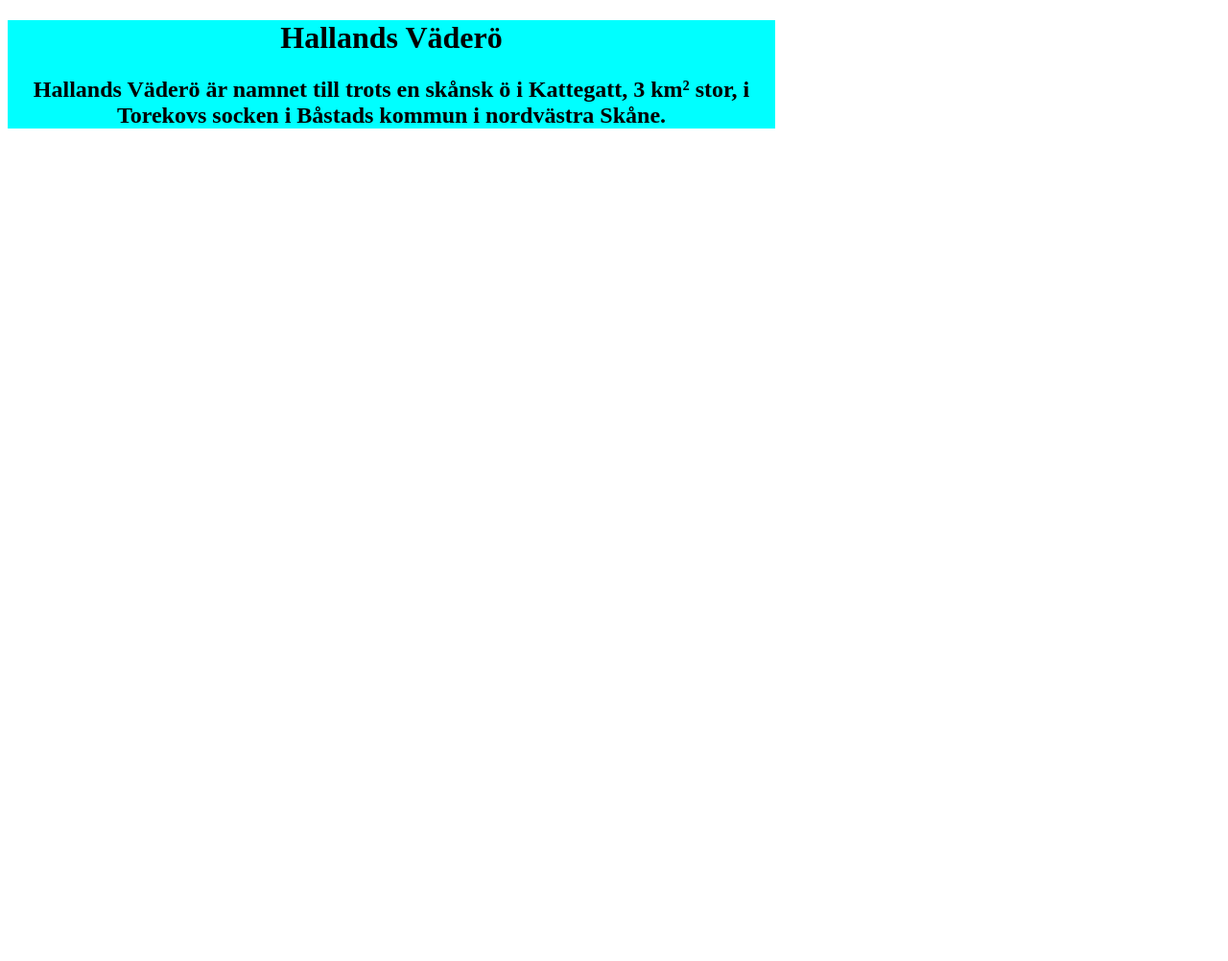
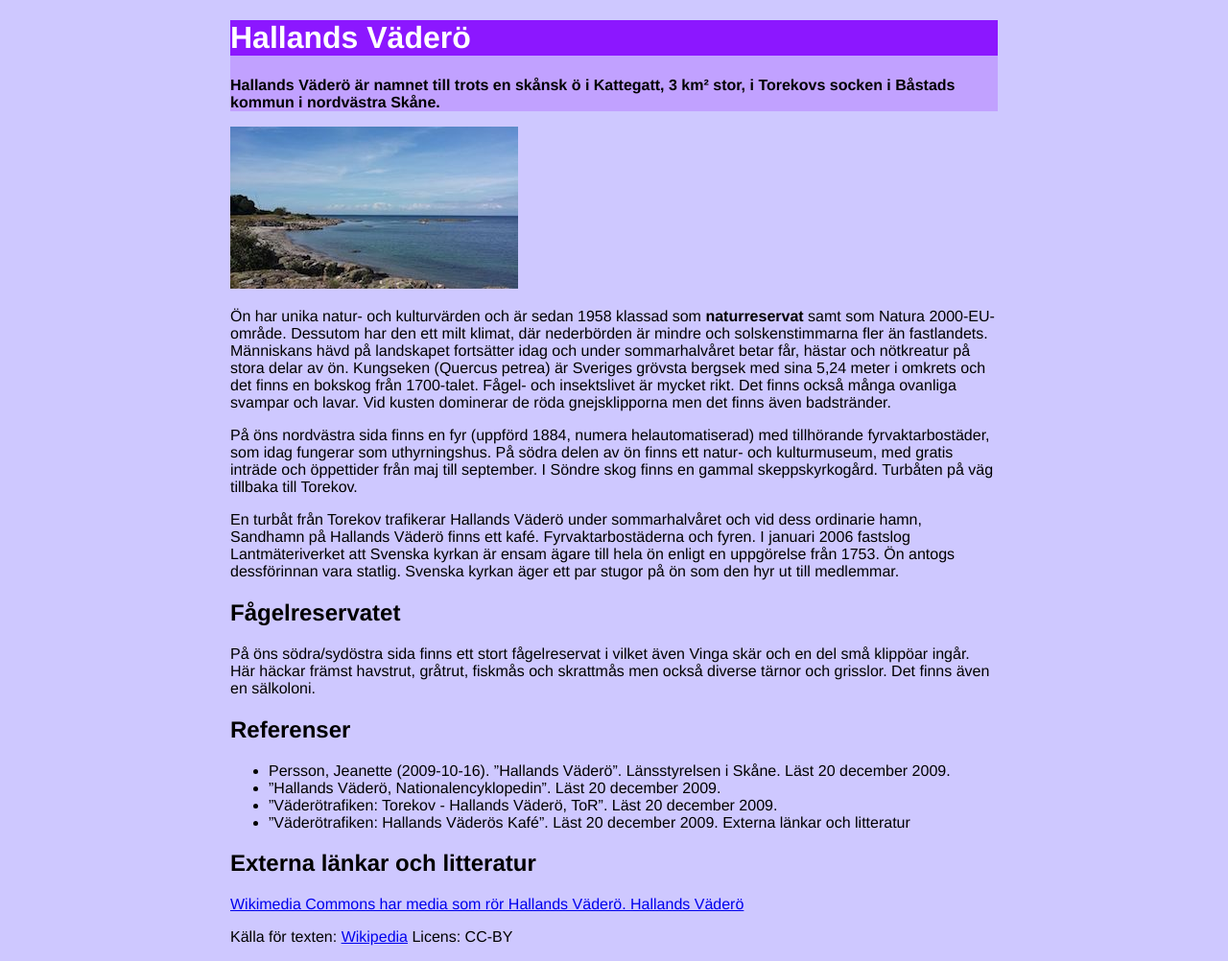
Before and after one commit to erikgust2/erikgust2.github.io, a plain HTML site: page hallansvadero1.html in a window 1280 px wide. Shown: the whole page at 96% size. Before the commit the page ends 800 px from the top, so only its background shows below. Drawn offline with Linux system fonts and the light colour scheme.

Commit message:
Woop Woop

```diff
--- a/hallansvadero1.html
+++ b/hallansvadero1.html
@@ -6,10 +6,29 @@
         <link rel="stylesheet" href="hvstil1.css">
     </head>
     <body>
-       <header>
-       <h1>Hallands Väderö</h1>
-       <h2>Hallands Väderö är namnet till trots en skånsk ö i Kattegatt, 3 km² stor, i Torekovs socken i Båstads kommun i nordvästra Skåne.</h2>
-       </header>
-
+       <div>
+           <header>
+           <h1>Hallands Väderö</h1>
+           <p>Hallands Väderö är namnet till trots en skånsk ö i Kattegatt, 3 km² stor, i Torekovs socken i Båstads kommun i nordvästra Skåne.</p>
+           </header>
+           <img src="Vatten.jpg"/>
+           <p>Ön har unika natur- och kulturvärden och är sedan 1958 klassad som <strong>naturreservat</strong> samt som Natura 2000-EU-område. Dessutom har den ett milt klimat, där nederbörden är mindre och solskenstimmarna fler än fastlandets. Människans hävd på landskapet fortsätter idag och under sommarhalvåret betar får, hästar och nötkreatur på stora delar av ön. Kungseken (Quercus petrea) är Sveriges grövsta bergsek med sina 5,24 meter i omkrets och det finns en bokskog från 1700-talet. Fågel- och insektslivet är mycket rikt. Det finns också många ovanliga svampar och lavar. Vid kusten dominerar de röda gnejsklipporna men det finns även badstränder.</p>
+           <p>På öns nordvästra sida finns en fyr (uppförd 1884, numera helautomatiserad) med tillhörande fyrvaktarbostäder, som idag fungerar som uthyrningshus. På södra delen av ön finns ett natur- och kulturmuseum, med gratis inträde och öppettider från maj till september. I Söndre skog finns en gammal skeppskyrkogård. Turbåten på väg tillbaka till Torekov.</p>
+           <p>En turbåt från Torekov trafikerar Hallands Väderö under sommarhalvåret och vid dess ordinarie hamn, Sandhamn på Hallands Väderö finns ett kafé. Fyrvaktarbostäderna och fyren. I januari 2006 fastslog Lantmäteriverket att Svenska kyrkan är ensam ägare till hela ön enligt en uppgörelse från 1753. Ön antogs dessförinnan vara statlig. Svenska kyrkan äger ett par stugor på ön som den hyr ut till medlemmar.</p>
+           <h2>Fågelreservatet</h2>
+           <p>På öns södra/sydöstra sida finns ett stort fågelreservat i vilket även Vinga skär och en del små klippöar ingår. Här häckar främst havstrut, gråtrut, fiskmås och skrattmås men också diverse tärnor och grisslor. Det finns även en sälkoloni.</p>
+           <h2>Referenser</h2>
+           <ul>
+               <li>Persson, Jeanette (2009-10-16). ”Hallands Väderö”. Länsstyrelsen i Skåne. Läst 20 december 2009.</li>
+               <li>”Hallands Väderö, Nationalencyklopedin”. Läst 20 december 2009.</li>
+               <li>”Väderötrafiken: Torekov - Hallands Väderö, ToR”. Läst 20 december 2009.</li>
+               <li>”Väderötrafiken: Hallands Väderös Kafé”. Läst 20 december 2009.
+                   Externa länkar och litteratur</li>
+           </ul>
+           <h2>Externa länkar och litteratur</h2>
+           <a href="http://commons.wikimedia.org/wiki/Category:Hallands_V%C3%A4der%C3%B6">Wikimedia Commons har media som rör Hallands Väderö. </a>
+           <a href="http://www.hallandsvadero.se/">Hallands Väderö</a>
+           <p>Källa för texten: <a href="http://sv.wikipedia.org/wiki/Hallands_V%C3%A4der%C3%B6">Wikipedia</a> Licens: CC-BY </p>
+       </div>
     </body>
 </html>
--- a/hvstil1.css
+++ b/hvstil1.css
@@ -1,8 +1,19 @@
 header{
-    background-color: aqua;
+    background-color: rgb(193,161,255);
     margin: 0px;
+    font-weight: bold;
+
+}
+header h1{
+    background-color: rgb(140,23,255);
+    color: white;
 }
 body{
+    font-family: helvetica;
+    background-color: rgb(206,200,255);
+}
+
+div{
     width: 800px;
-    text-align:center;
+    margin: auto;
 }
```
Also changed, not shown: Vatten.jpg (added), 1 other file.
